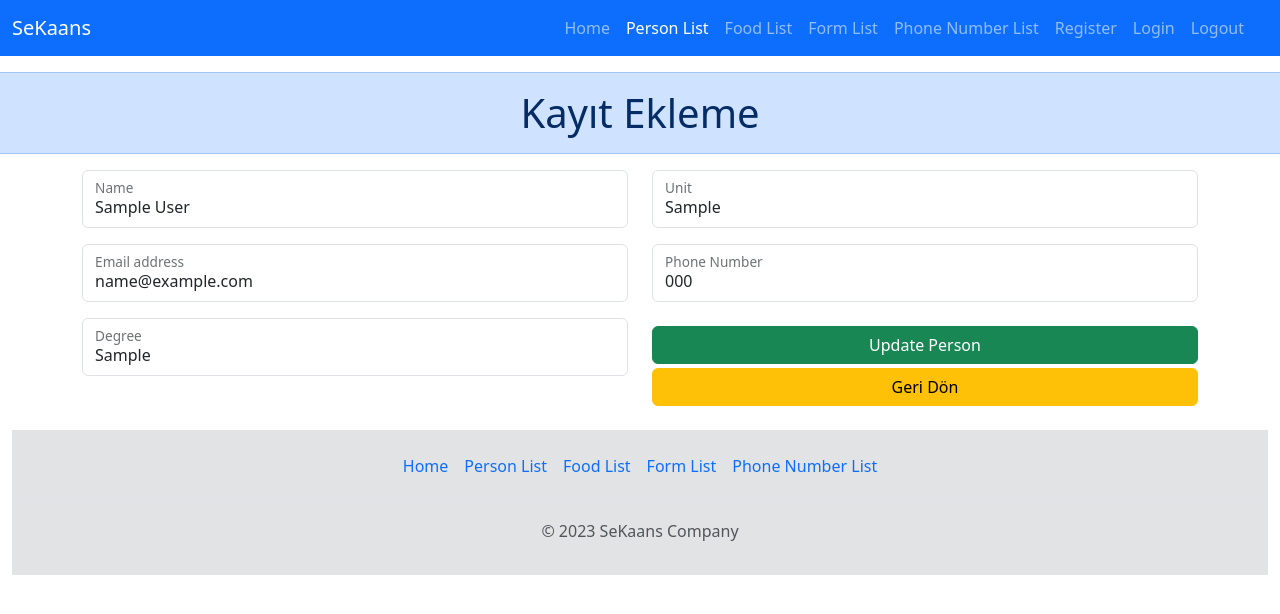
After one commit to kaankaltakkiran/SeKaans, a PHP site: page /updatePerson.php?id=1 in a window 1280 px wide. The commit adds this page. Shown: the top 614 px of the page. Run offline with PHP 8.4, Linux system fonts and the light colour scheme; tables that the repository leaves empty or names only in its code hold one stand-in row (values such as "Sample post").

Commit message:
Added update person

```diff
--- a/personList.php
+++ b/personList.php
@@ -10,7 +10,7 @@ require 'ustHtml.php';
       <div class="row">
       <div class='row justify-content-center text-center'>
         <div class="col-sm-4 col-md-6 col-lg-8">
-  <h1 class='alert alert-primary mt-2'>Personel Yönetimi</h1>
+  <h1 class='alert alert-primary mt-2'>Staff Management</h1>
   </div>
 </div>
 
@@ -53,7 +53,7 @@ require 'ustHtml.php';
       <td>{$user['degree']}</td>
       <td>{$user['unit']}</td>
       <td>{$user['phonenumber']}</td>
-      <td><a href='update.php?id={$user['userid']}' class='btn btn-success btn-sm'>Update</a></td>
+      <td><a href='updatePerson.php?id={$user['userid']}' class='btn btn-success btn-sm'>Update</a></td>
       <td><a href='deletePerson.php?id={$user['userid']}' class='btn btn-danger btn-sm'>Delete</a></td>
    </tr>
   ";
--- /dev/null
+++ b/updatePerson.php
@@ -0,0 +1,106 @@
+<?php
+$activeTitle="Person List";
+$activePage='personList';
+require 'ustHtml.php';
+
+require_once('db.php');
+
+if (isset($_POST['form_name'])) {
+  ///////////////////////////////////////
+  /////////////////////////////////////// GÜNCELLEME İŞLEMİ
+  ///////////////////////////////////////
+  // echo "<pre>"; print_r($_POST);
+  // echo "<pre>"; print_r($_GET);
+//Update bilgileri alıp kaydetme işlemi
+  $personName = $_POST['form_name'];
+  $personEmail = $_POST['form_email'];
+  $personDegree = $_POST['form_degree'];
+  $personUnit = $_POST['form_unit'];
+  $personNumber = $_POST['form_number'];
+  $id= $_GET['id'];
+
+  $sql = "UPDATE users SET name = :form_name, email = :form_email, degree=:form_degree, unit=:form_unit, phonenumber=:form_number WHERE userid = :id";
+  $SORGU = $DB->prepare($sql);
+
+  $SORGU->bindParam(':form_name',  $personName);
+  $SORGU->bindParam(':form_email', $personEmail);
+  $SORGU->bindParam(':form_degree',  $personDegree);
+  $SORGU->bindParam(':form_unit',  $personUnit);
+  $SORGU->bindParam(':form_number',  $personNumber);
+  $SORGU->bindParam(':id',$id);
+
+  // die(date("H:i:s"));
+  $SORGU->execute();
+}
+
+$id= $_GET['id'];
+//Seçilen idye göre bilgileri getirme
+$sql = "SELECT * FROM users WHERE userid = :id";
+$SORGU = $DB->prepare($sql);
+
+$SORGU->bindParam(':id', $id);
+
+$SORGU->execute();
+
+$users = $SORGU->fetchAll(PDO::FETCH_ASSOC);
+$user  = $users[0];
+
+// echo "<pre>"; print_r($kullanicilar);
+?>
+
+    <div class='row text-center'>
+      <h1 class='alert alert-primary mt-3'>Kayıt Ekleme</h1>
+    </div>
+    <div class="container">
+  <div class="row">
+    <?php
+  if (isset($_POST['form_name'])) {
+echo '
+<div class="alert text-center alert-success alert-dismissible fade show" role="alert">
+Person Updated...
+  <button type="button" class="btn-close" data-bs-dismiss="alert" aria-label="Close"></button>
+</div>
+';
+}
+?>
+    <div class="col-6">
+      <form method="POST">
+  <div class="form-floating mb-3">
+  <input type="text" name="form_name" class="form-control" id="ınputName" placeholder="Plase Write Name" value='<?php echo $user['name'];  ?>'>
+  <label for="ınputName">Name</label>
+</div>
+<div class="form-floating mb-3">
+  <input type="email" name="form_email" class="form-control" id="ınputEmail" placeholder="Plase Write Email" value='<?php echo $user['email']?>'>
+  <label for="ınputEmail">Email address</label>
+</div>
+
+<div class="form-floating mb-3">
+  <input type="text" name="form_degree" class="form-control" id="ınputDegree" placeholder="Plase Write Degree" value='<?php echo $user['degree']?>'>
+  <label for="ınputDegree">Degree</label>
+</div>
+</div>
+<div class="col-6">
+<div class="form-floating mb-3">
+  <input type="text" name="form_unit" class="form-control" id="ınputUnit "placeholder="Plase Write Unit" value='<?php echo $user['unit']?>'>
+  <label for="ınputUnit">Unit</label>
+</div>
+<div class="form-floating mb-4">
+  <input type="text" name="form_number" class="form-control" id="ınputNumber" placeholder="Plase Write Phone Number" value='<?php echo $user['phonenumber']?>'>
+  <label for="ınputNumber">Phone Number</label>
+</div>
+<div class="d-grid col-md-12  mx-auto">
+            <!--   <a class="btn btn-primary btn-lg" type="submit"  role="button">Add Person
+              <i class="bi bi-send"></i>
+              </a> -->
+              <button type="submit" class="btn btn-success">Update Person</button>
+              <a href='personList.php' class='btn btn-warning mt-1'>Geri Dön</a>
+            </div>
+</div>
+</div>
+</form>
+</div>
+
+
+
+
+<?php require 'altHtml.php'; ?>
```
